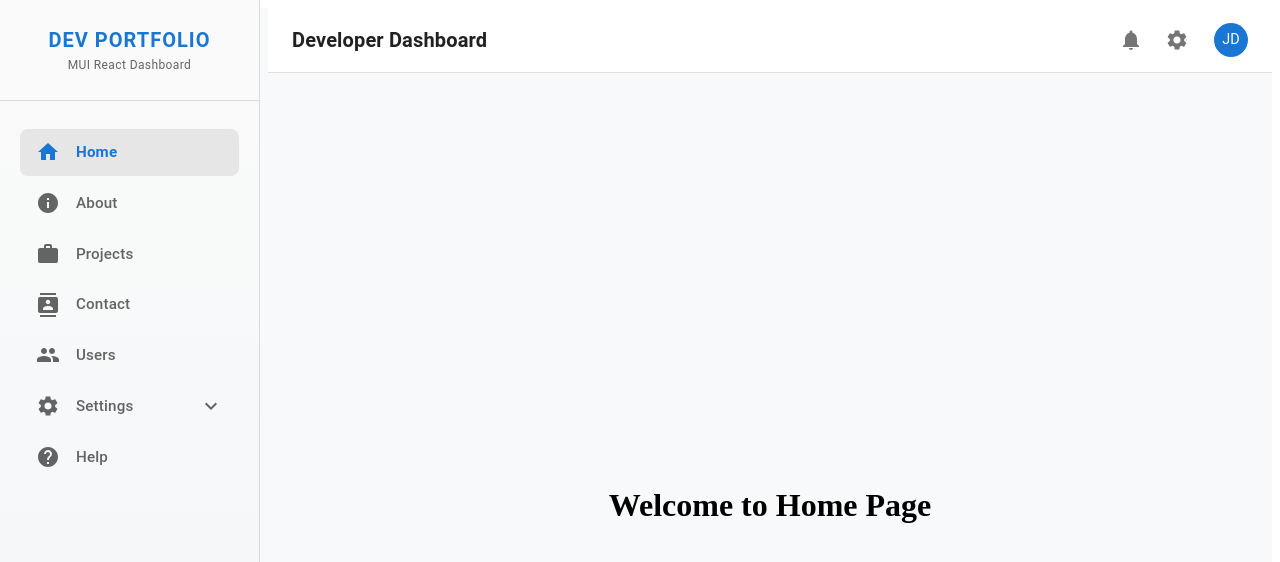
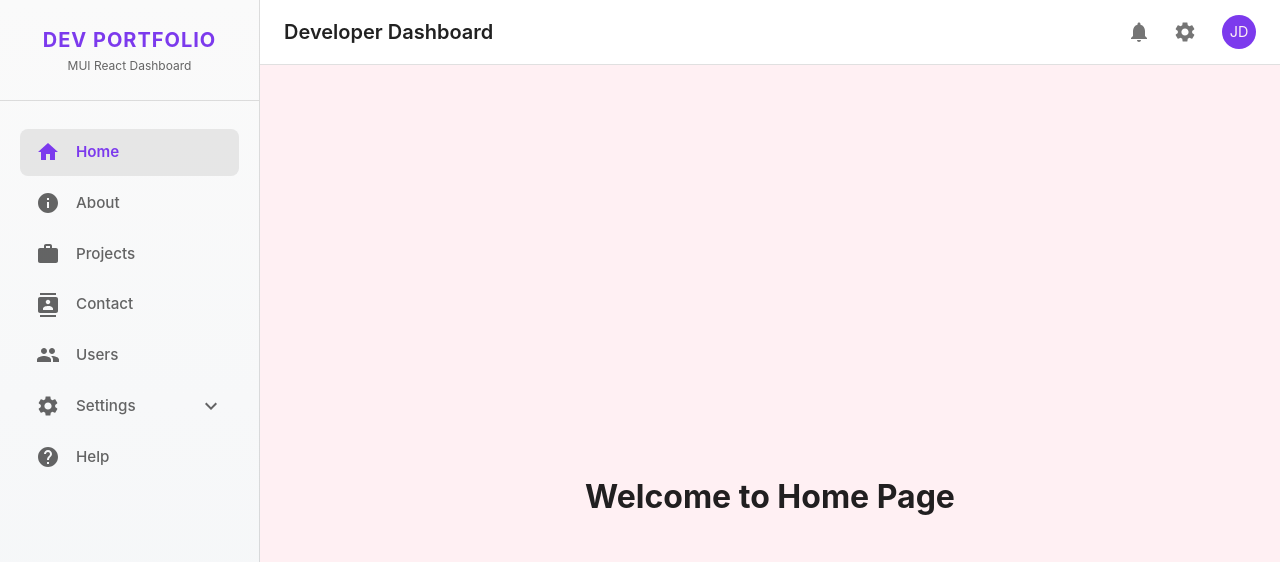
Before and after one commit to abhii77z/MUI-react-library-web-application-react-mui-projects, a React (Create React App) app: page / in a window 1280 px wide. Shown: the top 562 px of the page. Built offline with nearby package versions, Linux system fonts and the light colour scheme.

Commit message:
Update application theme to pink and violet combination with a milky rose background

```diff
--- a/src/App.js
+++ b/src/App.js
@@ -14,7 +14,7 @@ import { Notifications, Settings as SettingsIcon } from "@mui/icons-material";
 
 function App() {
   return (
-    <Box sx={{ display: "flex", minHeight: "100vh", bgcolor: "#f8f9fa" }}>
+    <Box sx={{ display: "flex", minHeight: "100vh", bgcolor: "background.default" }}>
       <Sidebar />
       <Box sx={{ flexGrow: 1, display: "flex", flexDirection: "column" }}>
         <AppBar
--- a/src/index.js
+++ b/src/index.js
@@ -3,9 +3,41 @@ import { createRoot } from "react-dom/client";
 import { BrowserRouter } from "react-router-dom";
 import App from "./App";
 import "./index.css";
+import { ThemeProvider, createTheme } from "@mui/material/styles";
+import CssBaseline from "@mui/material/CssBaseline";
+
+const theme = createTheme({
+  palette: {
+    primary: {
+      main: "#7c3aed", // Vibrant Violet
+      light: "#a78bfa",
+      dark: "#5b21b6",
+      contrastText: "#ffffff",
+    },
+    secondary: {
+      main: "#db2777", // Deep Pink
+      light: "#f472b6",
+      dark: "#9d174d",
+      contrastText: "#ffffff",
+    },
+    background: {
+      default: "#fff0f3", // Milky rose / soft rose white
+      paper: "#ffffff",
+    },
+  },
+  typography: {
+    fontFamily: '"Inter", "Roboto", "Helvetica", "Arial", sans-serif',
+  },
+  shape: {
+    borderRadius: 12,
+  },
+});
 
 createRoot(document.getElementById("root")).render(
   <BrowserRouter>
-    <App />
+    <ThemeProvider theme={theme}>
+      <CssBaseline />
+      <App />
+    </ThemeProvider>
   </BrowserRouter>
 );
```
